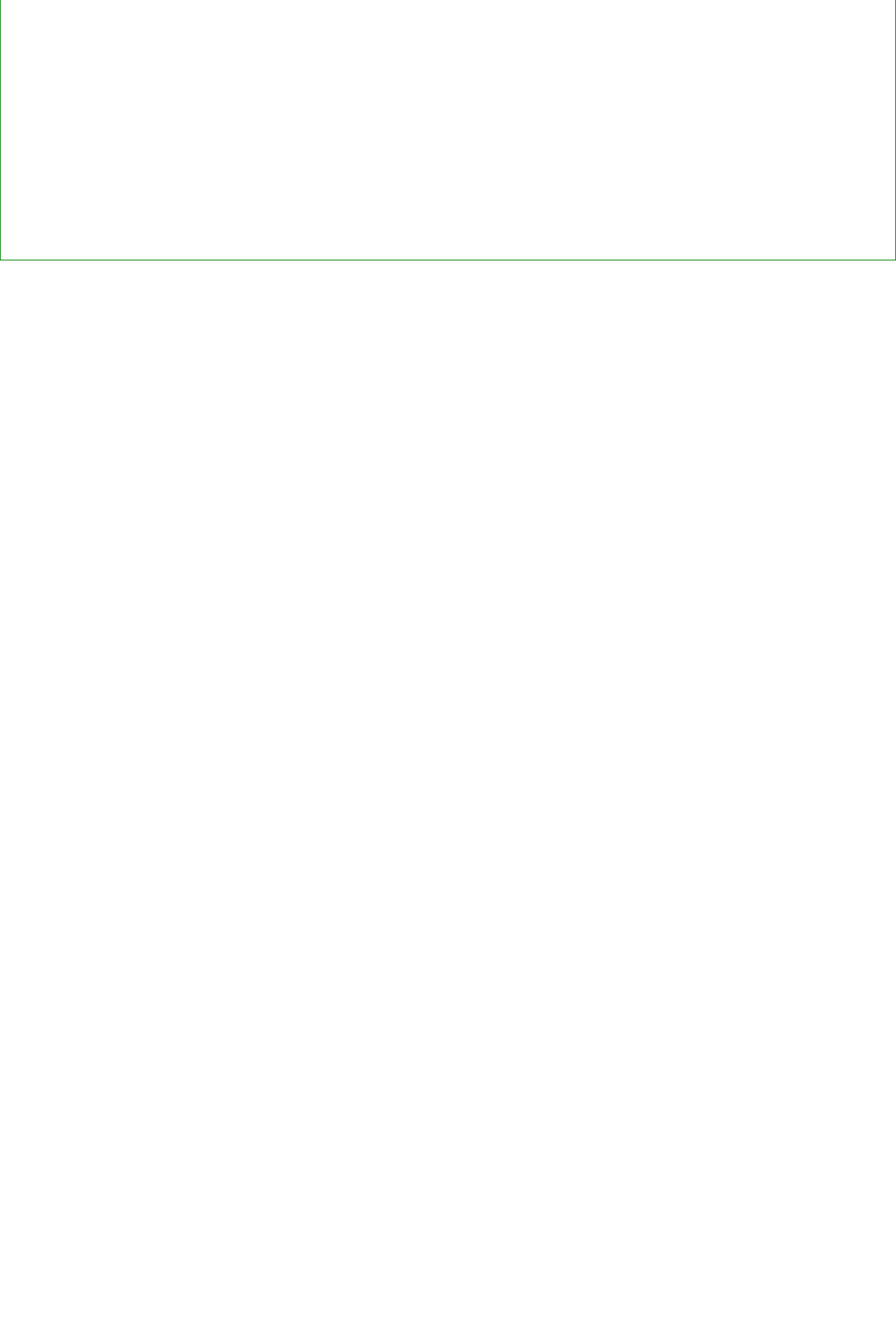
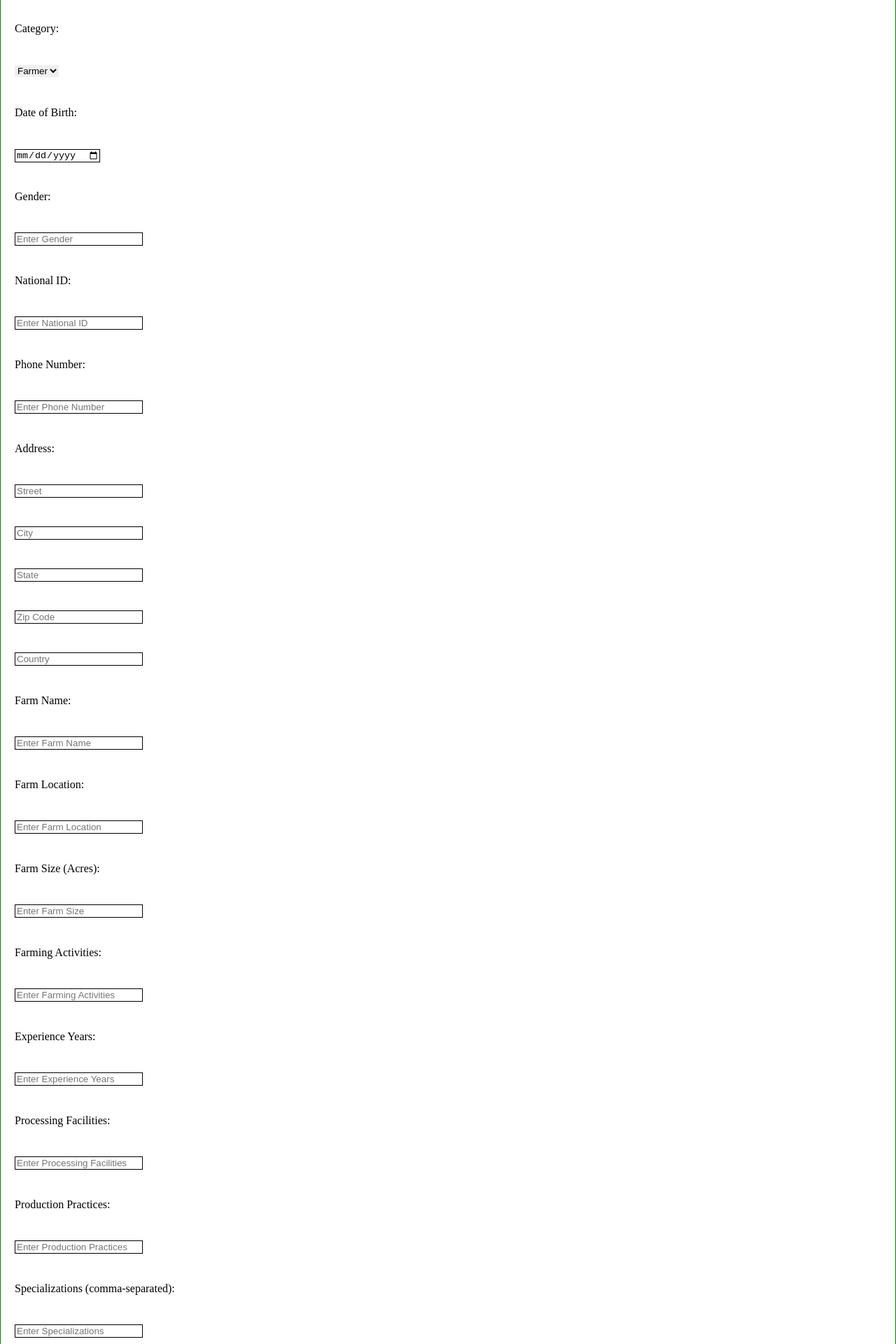
Before and after one commit to SoulNikhar/Woolfy, a React (Create React App) app: page /signup in a window 1280 px wide. Shown: the part 480-2400 px from the top of the page at 70% size. Before the commit the page ends 852 px from the top, so only its background shows below. Built offline with nearby package versions, Linux system fonts and the light colour scheme.

Commit message:
modify the signup page

```diff
--- a/src/components/SignUp.js
+++ b/src/components/SignUp.js
@@ -1,14 +1,32 @@
-import React, { useState ,useEffect } from "react";
+import React, { useState, useEffect } from "react";
 import { useNavigate } from "react-router-dom";
 import "./SignUp.css";
+
 const SignUp = () => {
-  const [name, setname] = useState("");
-  const [email, setemail] = useState("");
-  const [password, setpassword] = useState("");
-  const [category, setcategory] = useState("");
+  const [name, setName] = useState("");
+  const [email, setEmail] = useState("");
+  const [password, setPassword] = useState("");
+  const [category, setCategory] = useState("farmer"); // Default category is "farmer"
+  const [dateOfBirth, setDateOfBirth] = useState("");
+  const [gender, setGender] = useState("");
+  const [nationalID, setNationalID] = useState("");
+  const [phoneNumber, setPhoneNumber] = useState("");
+  const [street, setStreet] = useState("");
+  const [city, setCity] = useState("");
+  const [state, setState] = useState("");
+  const [zipCode, setZipCode] = useState("");
+  const [country, setCountry] = useState("");
+  const [farmName, setFarmName] = useState("");
+  const [farmLocation, setFarmLocation] = useState("");
+  const [farmSize, setFarmSize] = useState("");
+  const [farmingActivities, setFarmingActivities] = useState("");
+  const [experienceYears, setExperienceYears] = useState("");
+  const [processingFacilities, setProcessingFacilities] = useState("");
+  const [productionPractices, setProductionPractices] = useState("");
+  const [specializations, setSpecializations] = useState([]);
   const navigator = useNavigate();
 
-  //  ------------ Already SignUp --------------
+  // ------------ Already Signed Up --------------
   useEffect(() => {
     const auth = localStorage.getItem("user");
     if (auth) {
@@ -16,28 +34,95 @@ const SignUp = () => {
     }
   });
 
+  const handleCategoryChange = (event) => {
+    setCategory(event.target.value);
+  };
+
+  const handleSpecializationChange = (event) => {
+    setSpecializations(event.target.value.split(",").map((s) => s.trim()));
+  };
+
   const collectData = async () => {
     console.log("this is from collection ");
-    //  ----------- ------ MongoDb connection -----------------
-    if (name !== "" && email !== "" && password !== "" && category!="") {
+    // ----------- MongoDB connection -----------------
+    if (
+      name !== "" &&
+      email !== "" &&
+      password !== "" &&
+      category !== "" &&
+      dateOfBirth !== "" &&
+      gender !== "" &&
+      nationalID !== "" &&
+      phoneNumber !== "" &&
+      street !== "" &&
+      city !== "" &&
+      state !== "" &&
+      zipCode !== "" &&
+      country !== "" &&
+      farmName !== "" &&
+      farmLocation !== "" &&
+      farmSize !== "" &&
+      farmingActivities !== "" &&
+      experienceYears !== "" &&
+      processingFacilities !== "" &&
+      productionPractices !== ""
+    ) {
+      const userData = {
+        name,
+        email,
+        password,
+        category,
+        personalInfo: {
+          dateOfBirth,
+          gender,
+          nationalID,
+        },
+        contactInfo: {
+          phoneNumber,
+          address: {
+            street,
+            city,
+            state,
+            zipCode,
+            country,
+          },
+        },
+        farmInfo: {
+          farmName,
+          farmLocation,
+          farmSize,
+          farmingActivities,
+          experienceYears,
+        },
+        woolInfo: {},
+      };
+
+      // Include woolInfo only for the "farmer" category
+      if (category === "farmer") {
+        userData.woolInfo = {
+          processingFacilities,
+          productionPractices,
+          specializations,
+        };
+      }
+
       let result = await fetch("http://localhost:5000/signup", {
         method: "post",
-        body: JSON.stringify({ name, email, password , category }),
+        body: JSON.stringify(userData),
         headers: {
           "Content-Type": "application/json",
         },
       });
+
       result = await result.json();
 
       // --------------------Local Storage------------------
-
       localStorage.setItem("user", JSON.stringify(result));
 
-      //  ---------------- Render to Home pagee -------------
-
+      // ---------------- Render to Home page -----------------
       navigator("/");
     } else {
-      alert("please Enter all required fields ");
+      alert("Please enter all required fields");
       navigator("/signup");
     }
   };
@@ -46,54 +131,264 @@ const SignUp = () => {
     <div className="signup">
       <h1>Signup</h1>
       <div className="input-form">
-        <p>
-          Name:
+        <p>Name:</p>
+        <div>
           <input
             className="inputBox"
             type="text"
             placeholder="Enter Name"
             value={name}
             onChange={(e) => {
-              setname(e.target.value);
+              setName(e.target.value);
             }}
-          ></input>
-        </p>
-        <p>
-          Email:
+          />
+        </div>
+        <p>Email:</p>
+        <div>
           <input
             className="inputBox"
             type="email"
             placeholder="Enter Email"
             value={email}
             onChange={(e) => {
-              setemail(e.target.value);
+              setEmail(e.target.value);
             }}
-          ></input>
-        </p>
-        <p>
-          Password:
+          />
+        </div>
+        <p>Password:</p>
+        <div>
           <input
             className="inputBox"
             type="password"
             placeholder="Enter Password"
             value={password}
             onChange={(e) => {
-              setpassword(e.target.value);
+              setPassword(e.target.value);
             }}
           />
-        </p>
-        <p>
-          Farmer:
-          <input type="radio" value="Farmer" name="categories"  onClick={()=>{setcategory("farmer")}}/>
-          Processor:
-          <input type="radio" value="processor" name="categories" onClick={()=>{setcategory("processor")}} />
-          Buyer:
-          <input type="radio" value="buyer" name="categories" onClick={()=>{setcategory("buyer")}} />
-        </p>
+        </div>
+        <p>Category:</p>
+        <div>
+          <select value={category} onChange={handleCategoryChange}>
+            <option value="farmer">Farmer</option>
+            <option value="buyer">Buyer</option>
+            <option value="seller">Seller</option>
+          </select>
+        </div>
+        <p>Date of Birth:</p>
+        <div>
+          <input
+            className="inputBox"
+            type="date"
+            value={dateOfBirth}
+            onChange={(e) => {
+              setDateOfBirth(e.target.value);
+            }}
+          />
+        </div>
+        <p>Gender:</p>
+        <div>
+          <input
+            className="inputBox"
+            type="text"
+            placeholder="Enter Gender"
+            value={gender}
+            onChange={(e) => {
+              setGender(e.target.value);
+            }}
+          />
+        </div>
+        <p>National ID:</p>
+        <div>
+          <input
+            className="inputBox"
+            type="text"
+            placeholder="Enter National ID"
+            value={nationalID}
+            onChange={(e) => {
+              setNationalID(e.target.value);
+            }}
+          />
+        </div>
+        <p>Phone Number:</p>
+        <div>
+          <input
+            className="inputBox"
+            type="tel"
+            placeholder="Enter Phone Number"
+            value={phoneNumber}
+            onChange={(e) => {
+              setPhoneNumber(e.target.value);
+            }}
+          />
+        </div>
+        <p>Address:</p>
+        <div>
+          <input
+            className="inputBox"
+            type="text"
+            placeholder="Street"
+            value={street}
+            onChange={(e) => {
+              setStreet(e.target.value);
+            }}
+          />
+        </div>
+        <div>
+          <input
+            className="inputBox"
+            type="text"
+            placeholder="City"
+            value={city}
+            onChange={(e) => {
+              setCity(e.target.value);
+            }}
+          />
+        </div>
+        <div>
+          <input
+            className="inputBox"
+            type="text"
+            placeholder="State"
+            value={state}
+            onChange={(e) => {
+              setState(e.target.value);
+            }}
+          />
+        </div>
+        <div>
+          <input
+            className="inputBox"
+            type="text"
+            placeholder="Zip Code"
+            value={zipCode}
+            onChange={(e) => {
+              setZipCode(e.target.value);
+            }}
+          />
+        </div>
+        <div>
+          <input
+            className="inputBox"
+            type="text"
+            placeholder="Country"
+            value={country}
+            onChange={(e) => {
+              setCountry(e.target.value);
+            }}
+          />
+        </div>
+        <p>Farm Name:</p>
+        <div>
+          <input
+            className="inputBox"
+            type="text"
+            placeholder="Enter Farm Name"
+            value={farmName}
+            onChange={(e) => {
+              setFarmName(e.target.value);
+            }}
+          />
+        </div>
+        <p>Farm Location:</p>
+        <div>
+          <input
+            className="inputBox"
+            type="text"
+            placeholder="Enter Farm Location"
+            value={farmLocation}
+            onChange={(e) => {
+              setFarmLocation(e.target.value);
+            }}
+          />
+        </div>
+        <p>Farm Size (Acres):</p>
+        <div>
+          <input
+            className="inputBox"
+            type="number"
+            placeholder="Enter Farm Size"
+            value={farmSize}
+            onChange={(e) => {
+              setFarmSize(e.target.value);
+            }}
+          />
+        </div>
+        <p>Farming Activities:</p>
+        <div>
+          <input
+            className="inputBox"
+            type="text"
+            placeholder="Enter Farming Activities"
+            value={farmingActivities}
+            onChange={(e) => {
+              setFarmingActivities(e.target.value);
+            }}
+          />
+        </div>
+        <p>Experience Years:</p>
+        <div>
+          <input
+            className="inputBox"
+            type="number"
+            placeholder="Enter Experience Years"
+            value={experienceYears}
+            onChange={(e) => {
+              setExperienceYears(e.target.value);
+            }}
+          />
+        </div>
+        {category === "farmer" && (
+          <div>
+            <p>Processing Facilities:</p>
+            <div>
+              <input
+                className="inputBox"
+                type="text"
+                placeholder="Enter Processing Facilities"
+                value={processingFacilities}
+                onChange={(e) => {
+                  setProcessingFacilities(e.target.value);
+                }}
+              />
+            </div>
+            <p>Production Practices:</p>
+            <div>
+              <input
+                className="inputBox"
+                type="text"
+                placeholder="Enter Production Practices"
+                value={productionPractices}
+                onChange={(e) => {
+                  setProductionPractices(e.target.value);
+                }}
+              />
+            </div>
+            <p>Specializations (comma-separated):</p>
+            <div>
+              <input
+                className="inputBox"
+                type="text"
+                placeholder="Enter Specializations"
+                value={specializations}
+                onChange={handleSpecializationChange}
+              />
+            </div>
+          </div>
+        )}
         <button type="button" onClick={collectData}>
           Sign Up
         </button>
-        <p>  Already have an account ?? <a onClick={()=>{navigator("/login")}}>Click Here to login</a> </p>
+        <p>
+          Already have an account?{" "}
+          <a
+            onClick={() => {
+              navigator("/login");
+            }}
+          >
+            Click Here to login
+          </a>{" "}
+        </p>
       </div>
     </div>
   );
```
